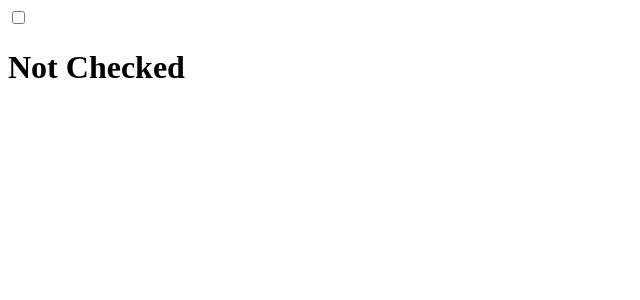
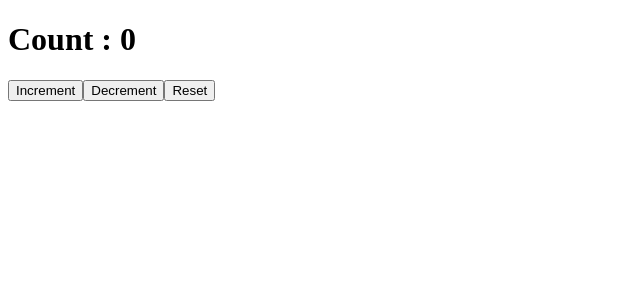
Before and after one commit to manojctrl/BEGINNER-TO-PRO-GUIDE-IN-MERN-STACK, a React app in the folder 3. React/LEARN REACT WITH CODE/frontend/: page / in a window 1280 px wide. Shown: the top 300 px of the page, without its empty margins (0-640 px from the left). Built offline with nearby package versions, Linux system fonts and the light colour scheme; the HTML template or start-up script is replaced by a standard one.

Commit message:
counter app has been developed using useReducer

```diff
--- a/3. React/LEARN REACT WITH CODE/frontend/src/App.jsx
+++ b/3. React/LEARN REACT WITH CODE/frontend/src/App.jsx
@@ -7,9 +7,10 @@
 import MainApp from './pages/MainApp/MainApp'
 import UseReducer from './components/UseReducer/UseReducer'
 import Test from './components/Test/Test'
+import Counter from './components/counter/Counter'
 
 const App = () => {
-  return <Test />
+  return <Counter />
 
 
 }
--- /dev/null
+++ b/3. React/LEARN REACT WITH CODE/frontend/src/components/counter/Counter.jsx
@@ -0,0 +1,30 @@
+import React, { useReducer } from "react";
+
+const Counter = () => {
+  const [state, dispatch] = useReducer(reducer, { count: 0 });
+
+  function reducer(state, action) {
+    switch (action.type) {
+      case "increment":
+        return { count: state.count + 1 };
+
+      case "decrement":
+        return { count: state.count - 1 };
+
+      case "reset":
+        return { count: 0 };
+      default:
+        return state;
+    }
+  }
+  return (
+    <div>
+      <h1>Count : {state.count} </h1>
+      <button onClick={() => dispatch({ type: "increment" })}>Increment</button>
+      <button onClick={() => dispatch({ type: "decrement" })}>Decrement</button>
+      <button onClick={() => dispatch({ type: "reset" })}>Reset</button>
+    </div>
+  );
+};
+
+export default Counter;
```
